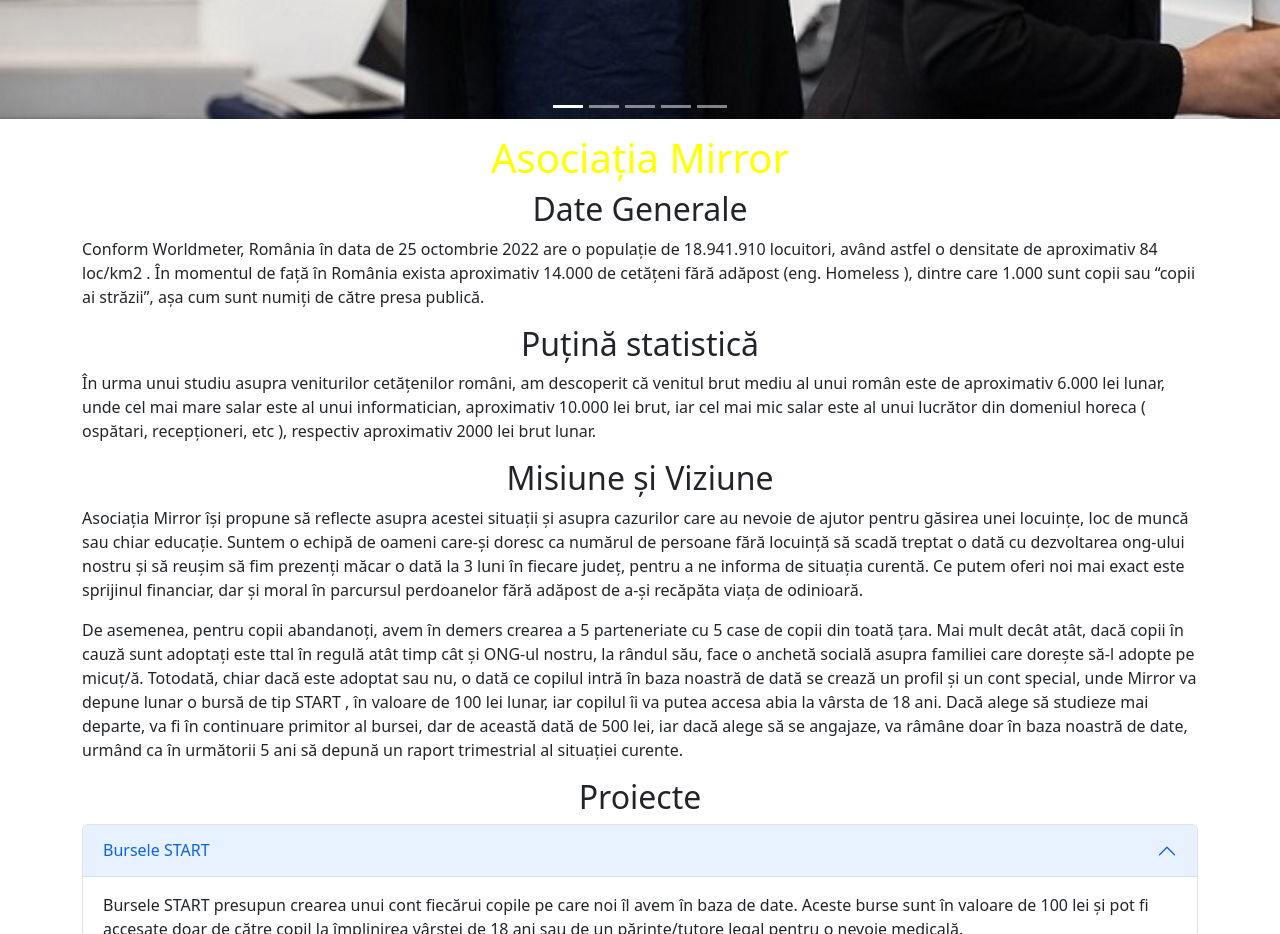
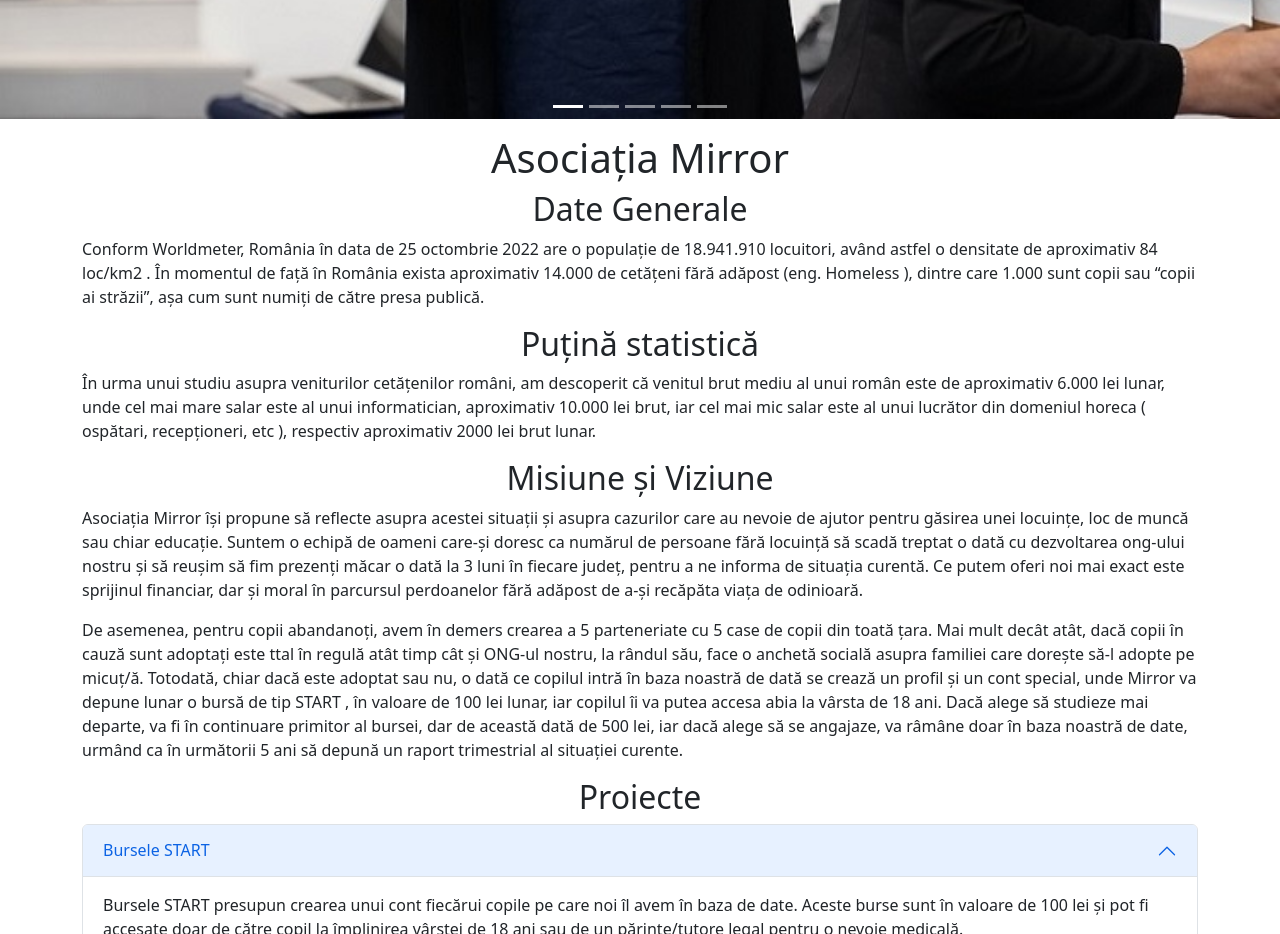
Before and after one commit to costisuiu/mirrorong, a plain HTML site: page index.html in a window 1280 px wide. Shown: the part 860-1794 px from the top of the page. Drawn offline with nearby package versions, Linux system fonts and the light colour scheme; a web font is replaced by a local one.

Commit message:
Add files via upload

```diff
--- a/index.html
+++ b/index.html
@@ -20,8 +20,6 @@
       h1 {
         text-align: center;
         padding: 10 px;
-        color: #ffff00;
-        position: relative;
       }
 
       .container-fluid.caracteristici-footer {
```
